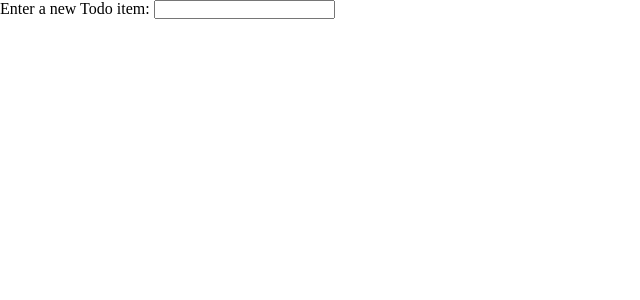
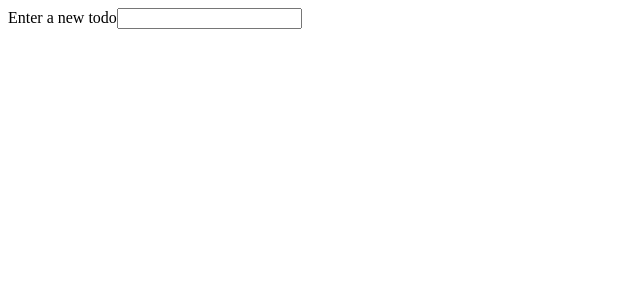
Before and after one commit to BrianTheLion328/CodingDojoWeek7, a React (Create React App) app in the folder todo-list/: page / in a window 1280 px wide. Shown: the top 300 px of the page, without its empty margins (0-640 px from the left). Built offline with nearby package versions, Linux system fonts and the light colour scheme.

Commit message:
todo list do-over

```diff
--- a/todo-list/src/App.js
+++ b/todo-list/src/App.js
@@ -1,10 +1,11 @@
-import React, { useReducer, useState } from 'react';
-import './App.css';
+import React, { useState, useReducer} from 'react'
 import Todo from './Components/Todo';
 
-const ACTIONS = {
-  ADD_TODO: "add-todo",
-  TOGGLE_TODO: "toggle-todo"
+
+export const ACTIONS = {
+  ADD_TODO: 'add-todo',
+  TOGGLE_TODO: 'toggle-todo',
+  DELETE_TODO: 'delete-todo'
 }
 
 function reducer(todos, action) {
@@ -12,41 +13,49 @@ function reducer(todos, action) {
     case ACTIONS.ADD_TODO:
       return [...todos, newTodo(action.payload.name)]
     case ACTIONS.TOGGLE_TODO:
-      return [...todos, ]
+      return todos.map(todo => {
+        if (todo.id === action.payload.id){
+          return {...todo, complete: !todo.complete}
+        } else {
+          return todo;
+        }
+      })
+    case ACTIONS.DELETE_TODO:
+        return todos.filter(todo => todo.id !== action.payload.id)
     default:
       return todos
   }
 }
 
 function newTodo(name) {
-  return { id: Date.now(), name: name, complete: false }
+  return (
+    {id: Date.now(), name: name, complete: false}
+  )
 }
 
-function App() {
+export default function App() {
+  const [name, setName] = useState("")
   const [todos, dispatch] = useReducer(reducer, [])
-  const [name, setName] = useState("")
 
-  function handleSubmit(e) {
-    e.preventDefault()
+const handleSubmit = (e) => {
+  e.preventDefault();
 
-    dispatch({type: ACTIONS.ADD_TODO, payload: { name: name }})
-    setName("")
+  dispatch( {type: ACTIONS.ADD_TODO, payload: { name: name} } )
 
-  }
-
-  console.log(todos)
+  setName("")
+}
 
   return (
-    <div className="App">
+    <div>
       <form onSubmit={handleSubmit}>
-        <label>Enter a new Todo item: </label>
+        <label>Enter a new todo</label>
         <input type="text" value={name} onChange={(e) => setName(e.target.value)} />
       </form>
-      {todos.map(todo => {
-        <Todo key={todo.id} todo={todo} />
-      })}
+      <div>
+        {todos.map((todo, id) => {
+          return <Todo key={id} todo={todo} dispatch={dispatch}/>
+        })}
+      </div>
     </div>
-  );
+  )
 }
-
-export default App;
--- a/todo-list/src/Components/Todo.js
+++ b/todo-list/src/Components/Todo.js
@@ -1,11 +1,12 @@
 import React from 'react'
+import {ACTIONS} from '../App'
 
-export default function Todo({ todo }) {
+export default function Todo({ todo, dispatch }) {
     return (
         <div>
-            <span style={{color: todo.complete ? "skyblue" : "pink"}}>{todo.name}</span>
-            <button>Toggle</button>
-            <button>Delete</button>
+           <span style={ { backgroundColor: todo.complete ? "skyblue" : "pink" } } className="todoName"> {todo.name} </span>
+           <button onClick={() => dispatch({type: ACTIONS.TOGGLE_TODO, payload: {id: todo.id}})}>Toggle Todo</button>
+           <button onClick={() => dispatch({type: ACTIONS.DELETE_TODO, payload: {id: todo.id}})}>Delete Todo</button>
         </div>
     )
 }
```
